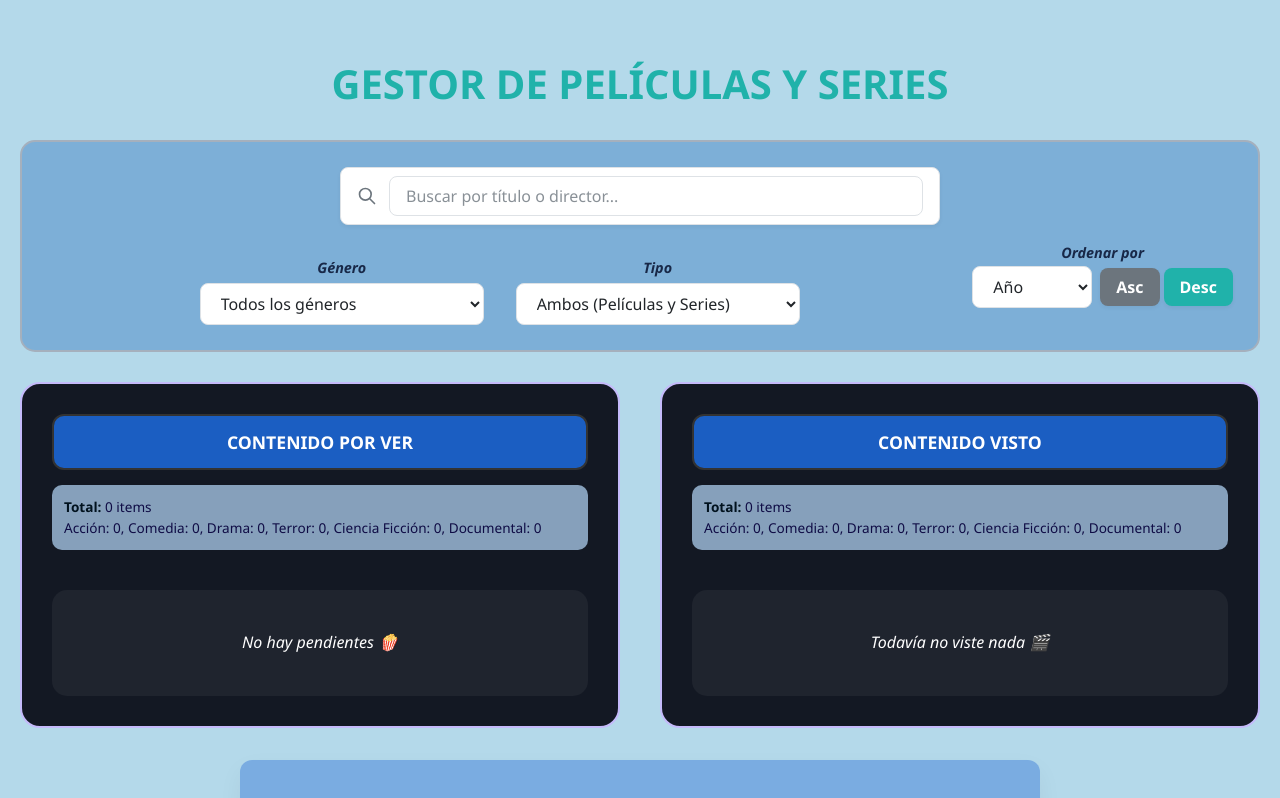
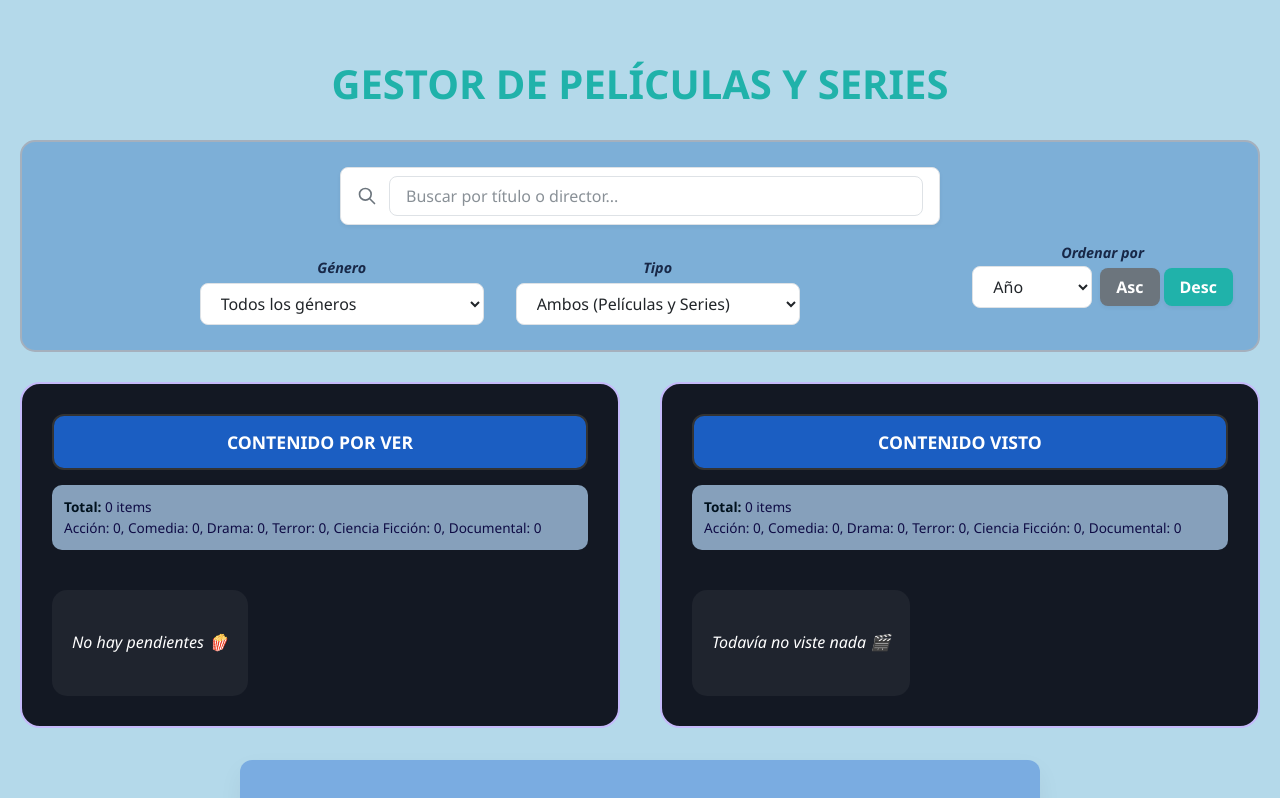
Before and after one commit to DanielaOnatibia/TP1-de-PWA, a React (Vite) app: page / in a window 1280 px wide. Shown: the top 798 px of the page. Built offline with nearby package versions, Linux system fonts and the light colour scheme.

Commit message:
Ajustes en css de home

```diff
--- a/src/Pages/Home/Home.module.css
+++ b/src/Pages/Home/Home.module.css
@@ -92,8 +92,9 @@
 /* CONTENEDOR DE TARJETAS */
 .listadoCards {
   display: flex;
-  flex-direction: column;
+  flex-wrap: wrap;
   gap: 15px;
+  justify-content: flex-start;
 }
 
 /* MENSAJES DE ESTADO VACÍO */
```
